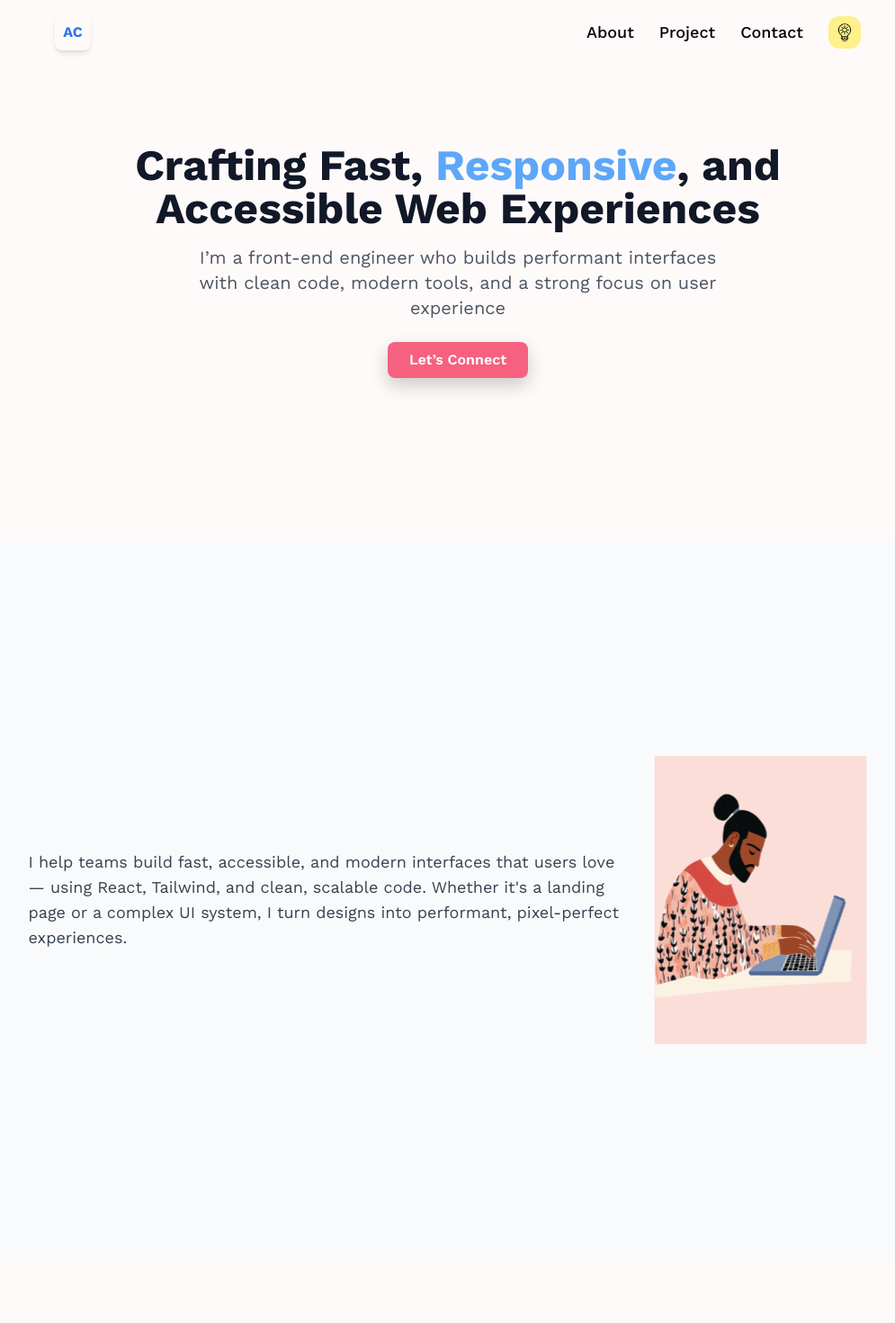
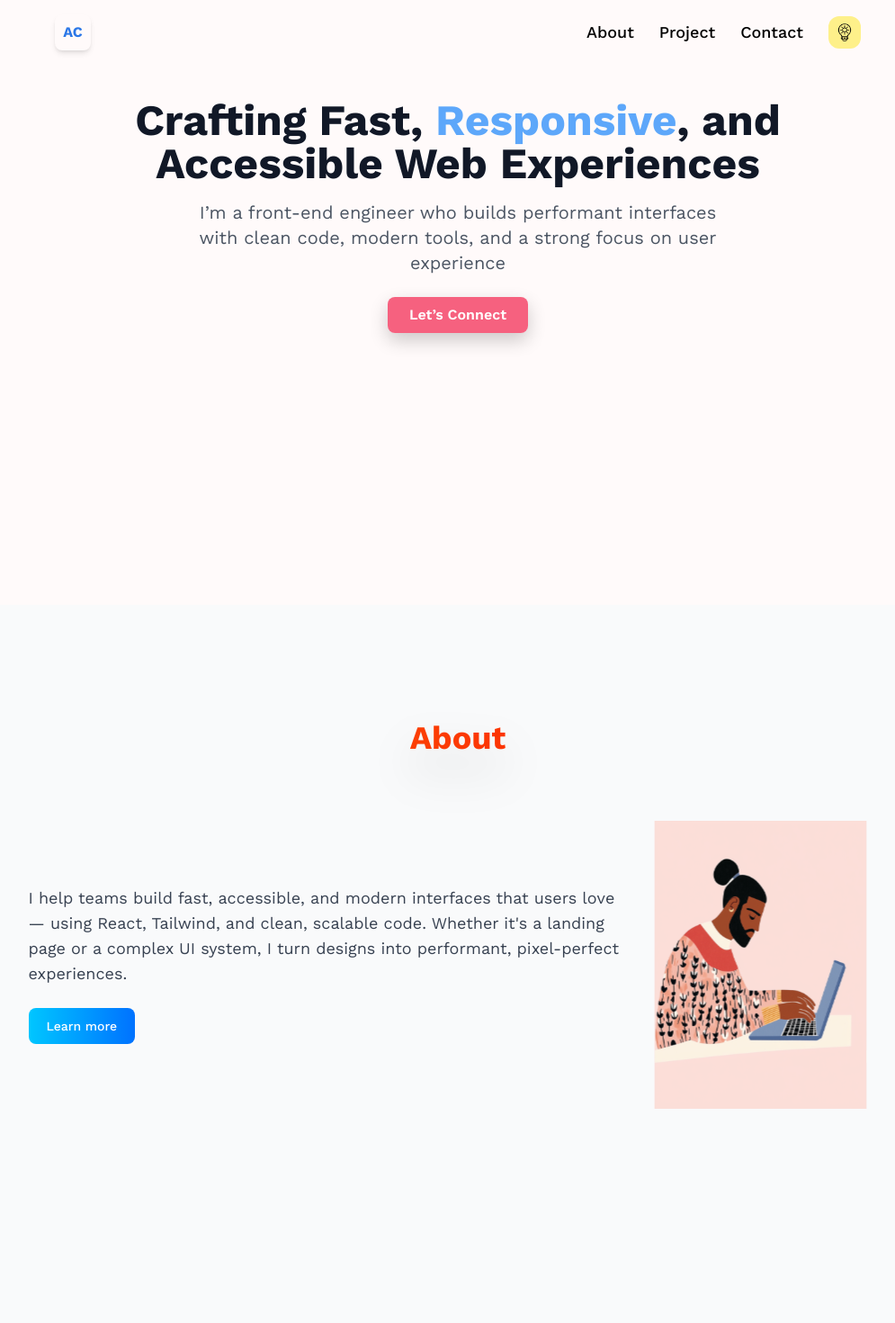
Before and after one commit to Anurag1096/3d_port, a React (Vite) app: page / in a window 1280 px wide. Shown: the top 1470 px of the page at 90% size, without its empty margins (131-1126 px from the left). Built offline with nearby package versions, Linux system fonts and the light colour scheme.

Commit message:
wip: adding more changes

```diff
--- a/src/Pages/Home3.tsx
+++ b/src/Pages/Home3.tsx
@@ -1,6 +1,6 @@
-import React, { Suspense } from "react";
+import React, { Suspense,useRef } from "react";
 import { Loader } from "@react-three/drei";
-import { motion } from "framer-motion";
+import { motion,useScroll, useTransform,useSpring } from "framer-motion";
 import { useNavigate } from "react-router-dom";
 import CTA from "../compoents/CTA";
 const SVGPerson = React.lazy(() => import("../compoents/svgPerson"));
@@ -10,16 +10,30 @@ function Home3() {
   const buttonClick = () => {
     history("/contact");
   };
+
+
+const heroRef = useRef(null);
+const { scrollYProgress: heroScroll } = useScroll({
+  target: heroRef,
+  offset: ["start end", "end start"]
+});
+const heroParallaxY = useTransform(heroScroll, [0, 1], ["-50px", "50px"]);
+const smoothParallaxY = useSpring(heroParallaxY, {
+  stiffness: 80,
+  damping: 20,
+});
   return (
     //main home
     <section className=" min-h-full  overflow-x-hidden w-full   z-0">
       <Suspense fallback={<Loader />}>
         <section
           id="hero-section"
+          ref={heroRef}
           className="flex justify-center  w-full md:min-h-screen bg-inherit"
         >
           {/* need to work on it */}
-          <div
+          <motion.div
+          style={{ y: smoothParallaxY }}
             id="container"
             className="text-center h-[600px] mt-20 sm:mt-40  lg:max-w-3xl lg:px-4"
           >
@@ -65,13 +79,17 @@ function Home3() {
             >
               Let’s Connect
             </motion.button>
-          </div>
+          </motion.div>
         </section>
+          <h1 className=" sm:text-4xl font-bold text-center mb-8 orrange-gradient_text  drop-shadow-2xl">
+            About
+          </h1>
         <section
           id="about-section"
           className="flex flex-col-reverse mt-[-200px] rounded-t-3xl z-10 items-center  min-h-screen w-full sm:flex-row sm:justify-center  section-about"
 
         >
+
           <motion.div
             initial={{ opacity: 0 }}
           whileInView={{ opacity: 1, y: 0 }}
@@ -84,6 +102,14 @@ function Home3() {
               Whether it's a landing page or a complex UI system, I turn designs
               into performant, pixel-perfect experiences.
             </p>
+            <div className="text-start mt-6">
+            <a
+              href="/about"
+              className="inline-block btn  py-2 px-5 rounded-xl hover:scale-[1.03] transition"
+            >
+              Learn more
+            </a>
+          </div>
           </motion.div>
           <motion.div
             initial={{ opacity: 0 }}
```
Also changed, not shown: src/compoents/svgPerson.tsx (+6 -1 lines).
